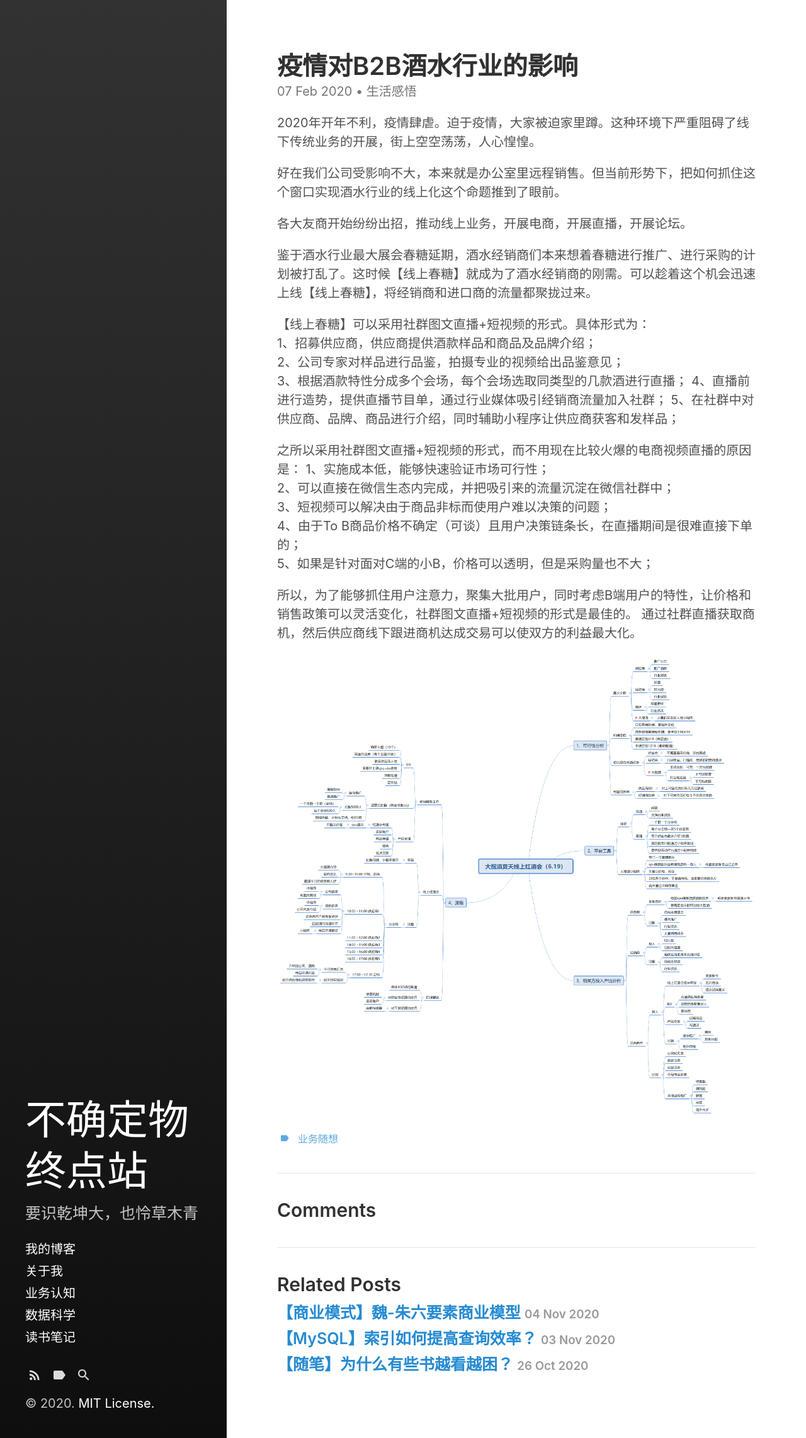
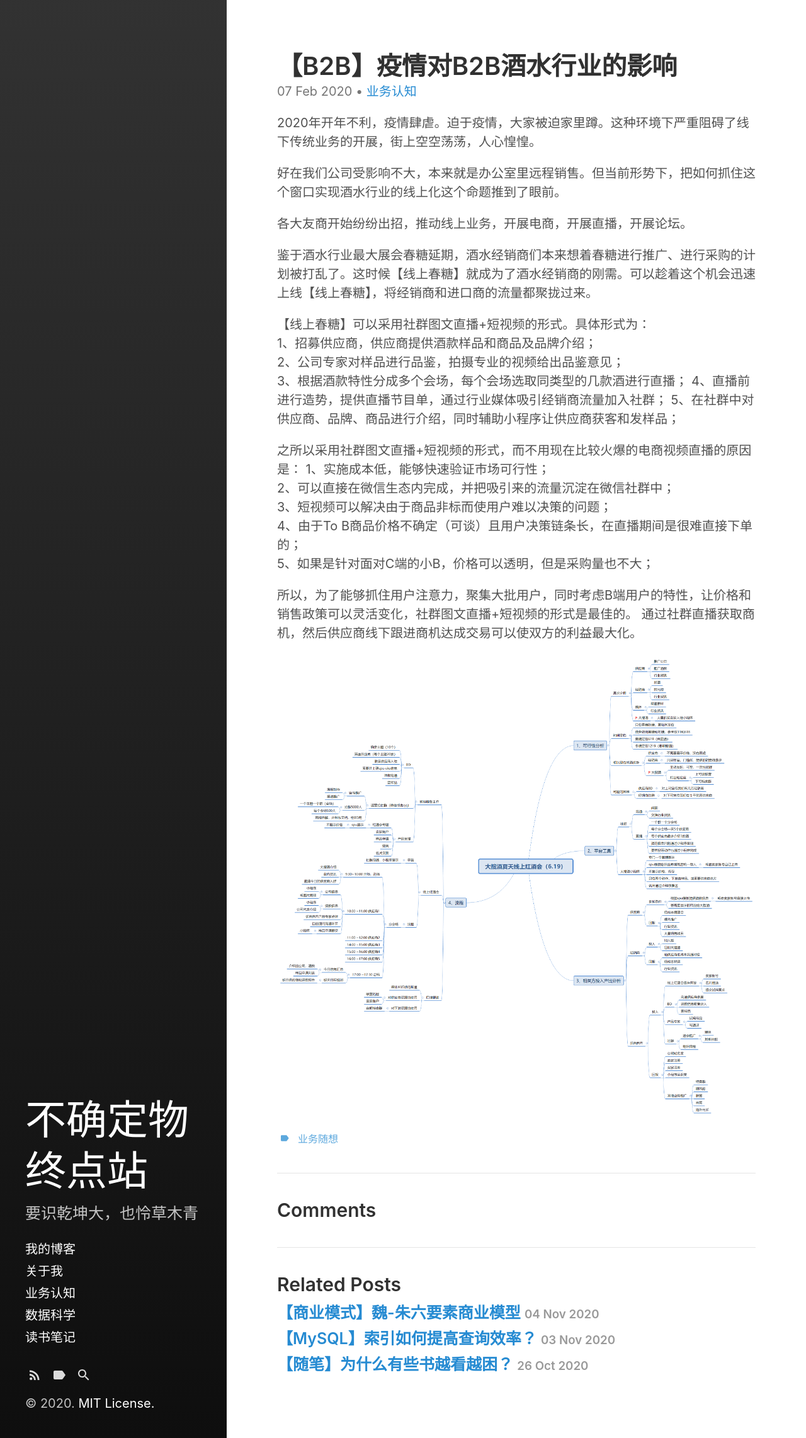
Before and after one commit to Bin0Lin/Bin0Lin.github.io, a Jekyll site: the page built from _posts/2020-02-07-疫情对B2B酒水行业的影响.md, in a window 1280 px wide. Shown: the whole page at 63% size. Built offline with Jekyll 4.4.1, drawn with Linux system fonts in a browser that asks for light colours.

Commit message:
Update 2020-02-07-疫情对B2B酒水行业的影响.md

```diff
--- a/_posts/2020-02-07-疫情对B2B酒水行业的影响.md
+++ b/_posts/2020-02-07-疫情对B2B酒水行业的影响.md
@@ -1,9 +1,9 @@
 ---
 layout: post
-title:  "疫情对B2B酒水行业的影响"
+title:  "【B2B】疫情对B2B酒水行业的影响"
 date:   2020-02-07
 categories:
-    - 生活感悟
+    - 业务认知
 tags:
     - 业务随想
 ---
```
